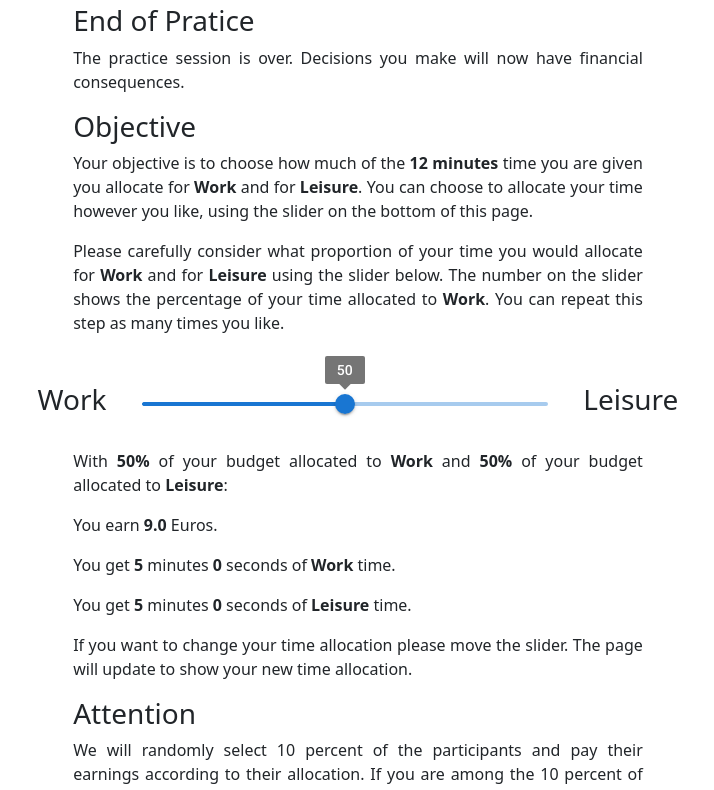
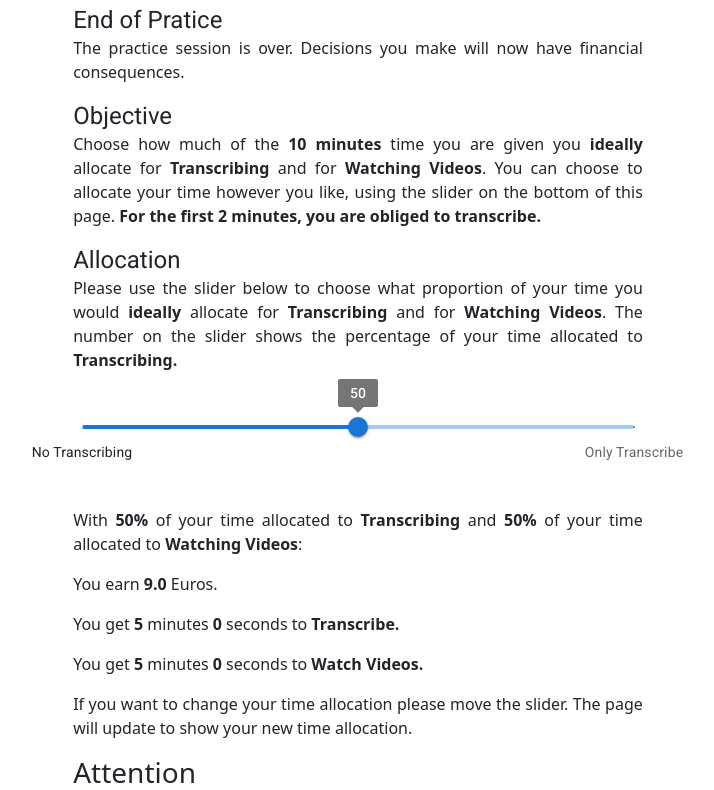
Before and after one commit to reha96/labor_leisure_experiment, a React (Create React App) app: page /confirm in a window 1280 px wide. Shown: the top 790 px of the page, without its empty margins (282-996 px from the left). Built offline with nearby package versions, Linux system fonts and the light colour scheme.

Commit message:
phd day update

```diff
--- a/src/Components/ConfirmUpdate.js
+++ b/src/Components/ConfirmUpdate.js
@@ -18,13 +18,13 @@ const ConfirmUpdate = (props) => {
   });
   return (
     <div className="timer">
-<p className="HomePage_p">With <strong>{divi}%</strong> of your budget allocated to <strong>Work</strong> and <strong>{100 - divi}%</strong> of your budget allocated to <strong>Leisure</strong>:</p>
+<p className="HomePage_p">With <strong>{divi}%</strong> of your time allocated to <strong>Transcribing</strong> and <strong>{100 - divi}%</strong> of your time allocated to <strong>Watching Videos</strong>:</p>
 
 <p className="HomePage_p">You earn <strong>{(((divi / 100) * 600 * 3) / 100).toPrecision(2)}</strong> Euros.</p>
 
-<p className="HomePage_p">You get <strong>{Math.floor((Math.round(((divi / 100)) * 600))/60)}</strong> minutes <strong>{((Math.round(((divi / 100)) * 600))%60)}</strong> seconds of <strong>Work</strong> time.</p>
+<p className="HomePage_p">You get <strong>{Math.floor((Math.round(((divi / 100)) * 600))/60)}</strong> minutes <strong>{((Math.round(((divi / 100)) * 600))%60)}</strong> seconds to <strong>Transcribe.</strong></p>
 
-<p className="HomePage_p">You get <strong>{Math.floor((Math.round((1-(divi / 100)) * 600))/60)}</strong> minutes <strong>{((Math.round((1-(divi / 100)) * 600))%60)}</strong> seconds of <strong>Leisure</strong> time.</p>
+<p className="HomePage_p">You get <strong>{Math.floor((Math.round((1-(divi / 100)) * 600))/60)}</strong> minutes <strong>{((Math.round((1-(divi / 100)) * 600))%60)}</strong> seconds to <strong>Watch Videos.</strong></p>
 
 <p className="HomePage_p">
     If you want to change your time allocation please move the slider.
--- a/src/Pages/Confirm.js
+++ b/src/Pages/Confirm.js
@@ -14,7 +14,8 @@ import DialogContent from '@mui/material/DialogContent';
 import DialogContentText from '@mui/material/DialogContentText';
 import DialogTitle from '@mui/material/DialogTitle';
 import { ImportantDevices } from '@mui/icons-material';
-
+import Typography from '@mui/material/Typography';
+import Box from '@mui/material/Box';
 
 const Confirm = () => {
 
@@ -46,6 +47,21 @@ const Confirm = () => {
         setOpen(false);
     };
 
+
+    const marks = [
+        {
+            value: 0,
+            label: 'No Transcribing',
+        },
+        // {
+        //     value: 50,
+        //     label: 'Transcribe half of the time',
+        // },
+        {
+            value: 100,
+            label: 'Only Transcribe',
+        },
+    ];
     return (
         <div className='Page2'>
             <style type="text/css">
@@ -54,7 +70,7 @@ const Confirm = () => {
             background-color: white ;
             padding-bottom:5vh!important;
             max-width: 720px;
-            height:100vh;
+            height:auto;
           }
           .button {
             background-color: purple;
@@ -80,42 +96,42 @@ const Confirm = () => {
           `}
             </style>
             <Container className="p-1" fluid='sm'>
-                <h3 className="HomePage_p">End of Pratice</h3>
+                <Typography variant='h5' className="HomePage_p">End of Pratice</Typography>
                 <p className="HomePage_p">
                     The practice session is over.
                     Decisions you make will now have financial consequences.
                 </p>
 
-                <h3 className="HomePage_p">Objective</h3>
+                <Typography variant='h5' className="HomePage_p">Objective</Typography>
                 <p className="HomePage_p">
-                    Your objective is to choose how much of the <strong>12 minutes</strong> time you are given you allocate for <strong>Work</strong> and for <strong>Leisure</strong>.
+                    Choose how much of the <strong>10 minutes</strong> time you are given you  <strong>ideally</strong> allocate for <strong>Transcribing</strong> and for <strong>Watching Videos</strong>.
                     You can choose to allocate your time however you like, using the slider on the bottom of this page.
+                    <strong> For the first 2 minutes, you are obliged to transcribe.</strong>
                 </p>
 
-
+                <Typography variant='h5' className="HomePage_p">Allocation</Typography>
                 <p className="HomePage_p">
-                    Please carefully consider what proportion of your time you would allocate for <strong>Work</strong> and for <strong>Leisure</strong> using the slider below.
-                    The number on the slider shows the percentage of your time allocated to <strong>Work</strong>.
-                    You can repeat this step as many times you like.
+                    Please use the slider below to choose what proportion of your time you would <strong>ideally</strong> allocate for <strong>Transcribing</strong> and for <strong>Watching Videos</strong>.
+                    The number on the slider shows the percentage of your time allocated to <strong>Transcribing.</strong>
                 </p>
-
-                <Stack spacing={0} direction="row" sx={{ mt: 6, mb: 3 }} alignItems="center">
-                    <h3 className="slider">Work</h3>
+                <Box sx={{
+                    mx: 10,
+                    my: 5
+                }}>
                     <Slider
+                        // className="HomePage_p"
                         aria-label="Small steps"
                         defaultValue={50}
                         getAriaValueText={valuetext}
                         step={1}
                         track="normal"
-                        // marks
+                        marks={marks}
                         min={0}
                         max={100}
                         valueLabelDisplay="on"
                     />
-                    <h3 className="slider">Leisure</h3>
-                </Stack>
+                </Box>
 
-                {/* <h1 className="HomePage_p">Confirmation</h1> */}
                 <ConfirmUpdate />
 
                 <h3 className="HomePage_p">Attention</h3>
@@ -126,7 +142,7 @@ const Confirm = () => {
                 </p>
                 <div className='center'>
                     <ButtonM color="secondary" variant='contained' type="button" onClick={nextPage}>
-                        <strong>Confirm and Begin Study</strong>
+                        <strong>Begin Study</strong>
                     </ButtonM>
                 </div>
 
@@ -141,26 +157,26 @@ const Confirm = () => {
                     </DialogTitle>
                     <DialogContent>
                         {/* <DialogContentText id="alert-dialog-description"> */}
-                        <p><strong>{window.localStorage.getItem('division')}%</strong> of your budget is allocated to <strong>Work</strong> and <strong>{100 - window.localStorage.getItem('division')}%</strong> of your budget is allocated to <strong>Leisure</strong>.</p>
+                        <p><strong>{window.localStorage.getItem('division')}%</strong> of your budget is allocated to <strong>Transcribing</strong> and <strong>{100 - window.localStorage.getItem('division')}%</strong> of your budget is allocated to <strong>Watching Videos</strong>.</p>
                         <p>You earn <strong>{(((window.localStorage.getItem('division') / 100) * 600 * 3) / 100).toPrecision(2)}</strong> Euros.</p>
 
-                        <p>You get <strong>{Math.floor((Math.round(((window.localStorage.getItem('division') / 100)) * 600)) / 60)}</strong> minutes <strong>{((Math.round(((window.localStorage.getItem('division') / 100)) * 600)) % 60)}</strong> seconds of <strong>Work</strong> time.</p>
+                        <p>You get <strong>{Math.floor((Math.round(((window.localStorage.getItem('division') / 100)) * 600)) / 60)}</strong> minutes <strong>{((Math.round(((window.localStorage.getItem('division') / 100)) * 600)) % 60)}</strong> seconds to <strong>Transcribe.</strong></p>
 
-                        <p>You get <strong>{Math.floor((Math.round((1 - (window.localStorage.getItem('division') / 100)) * 600)) / 60)}</strong> minutes <strong>{((Math.round((1 - (window.localStorage.getItem('division') / 100)) * 600)) % 60)}</strong> seconds of <strong>Leisure</strong> time.</p>
+                        <p>You get <strong>{Math.floor((Math.round((1 - (window.localStorage.getItem('division') / 100)) * 600)) / 60)}</strong> minutes <strong>{((Math.round((1 - (window.localStorage.getItem('division') / 100)) * 600)) % 60)}</strong> seconds to <strong>Watch Videos.</strong></p>
                         {/* </DialogContentText> */}
                     </DialogContent>
                     <DialogActions>
-                        <ButtonM color="error" onClick={handleClose}><strong>Change Allocation</strong></ButtonM>
+                        <ButtonM color="error" onClick={handleClose}><strong>Change</strong></ButtonM>
                         <Link underline="none" href={localStorage.getItem('treatment') >= 0.5 ? "tasksalt" : "tasks"}>
                             <ButtonM color="success" onClick={handleClose} autoFocus>
-                                <strong>Confirm Allocation</strong>
+                                <strong>Confirm</strong>
                             </ButtonM>
                         </Link>
                     </DialogActions>
                 </Dialog>
 
             </Container>
-        </div>
+        </div >
     )
 }
 
--- a/src/Pages/Home2.js
+++ b/src/Pages/Home2.js
@@ -68,7 +68,7 @@ const Home2 = () => {
                     You are required to complete at least<strong> one transcription per minute</strong> to get paid.
                     {/* This task represents your willingness to work for a given wage. */}
                 </p>
-                <Typography variant='h5' className="HomePage_p">Task 2: Watching Short Videos</Typography>
+                <Typography variant='h5' className="HomePage_p">Task 2: Watching Videos</Typography>
                 <p className="HomePage_p">
                     The second task is watching some popular short videos found on TikTok and YouTube.
                     On this page you will decide how long you want to watch the avaliable videos.
--- a/src/Pages/Tasks.js
+++ b/src/Pages/Tasks.js
@@ -101,10 +101,10 @@ const Tasks = () => {
           fill
         // mountOnEnter='true' can be interesting for future
         >
-          <Tab eventKey="1" title={<strong>Work</strong>} onClick={savelabor}>
+          <Tab eventKey="1" title={<strong>Transcribe</strong>} onClick={savelabor}>
             <Labor />
           </Tab>
-          <Tab eventKey="2" title={<strong>Leisure</strong>} onClick={saveleisure}>
+          <Tab eventKey="2" title={<strong>Watch Videos</strong>} onClick={saveleisure}>
             <Leisure />
           </Tab>
         </Tabs>
--- a/src/Pages/TasksAlt.js
+++ b/src/Pages/TasksAlt.js
@@ -100,10 +100,10 @@ const TasksAlt = () => {
           fill
         // mountOnEnter='true' can be interesting for future
         >
-          <Tab eventKey="1" title={<strong>Work</strong>} onClick={savelabor}>
+          <Tab eventKey="1" title={<strong>Transcribe</strong>} onClick={savelabor}>
             <Labor />
           </Tab>
-          <Tab eventKey="2" title={<strong>Leisure</strong>} onClick={saveleisure}>
+          <Tab eventKey="2" title={<strong>Watch Videos</strong>} onClick={saveleisure}>
             <LeisureAlt />
           </Tab>
         </Tabs>
--- a/src/Pages/TasksPractice.js
+++ b/src/Pages/TasksPractice.js
@@ -94,16 +94,16 @@ const TasksPractice = () => {
         `}
         </style>
         <Tabs
-          defaultActiveKey=""
+          defaultActiveKey="1"
           id="mytab"
           className="mb-0"
           fill
         // mountOnEnter='true' can be interesting for future
         >
-          <Tab eventKey="1" title={<strong>Work</strong>} onClick={savelabor}>
+          <Tab eventKey="1" title={<strong>Transcribe</strong>} onClick={savelabor}>
             <LaborPractice />
           </Tab>
-          <Tab eventKey="2" title={<strong>Leisure</strong>} onClick={saveleisure}>
+          <Tab eventKey="2" title={<strong>Watch Videos</strong>} onClick={saveleisure}>
             <LeisurePractice />
           </Tab>
         </Tabs>
```
